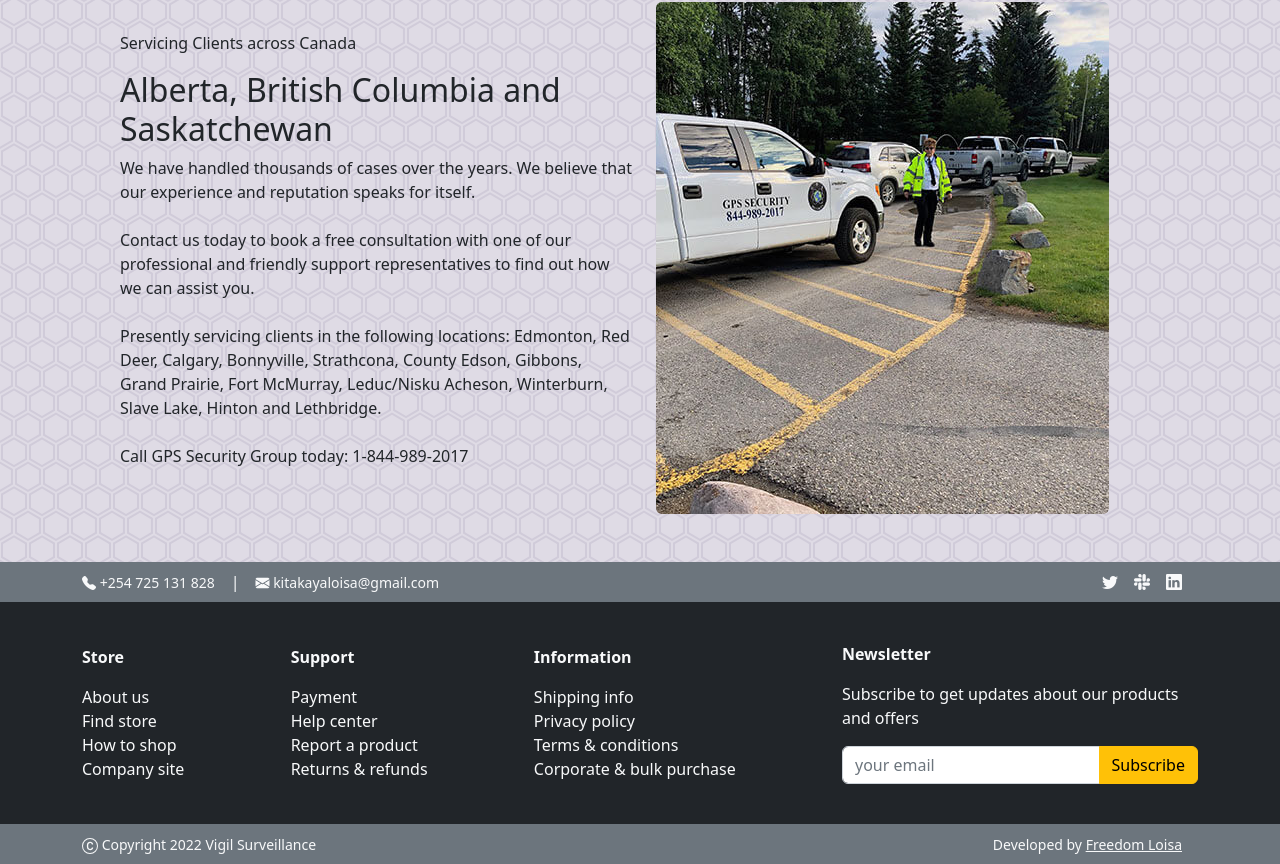
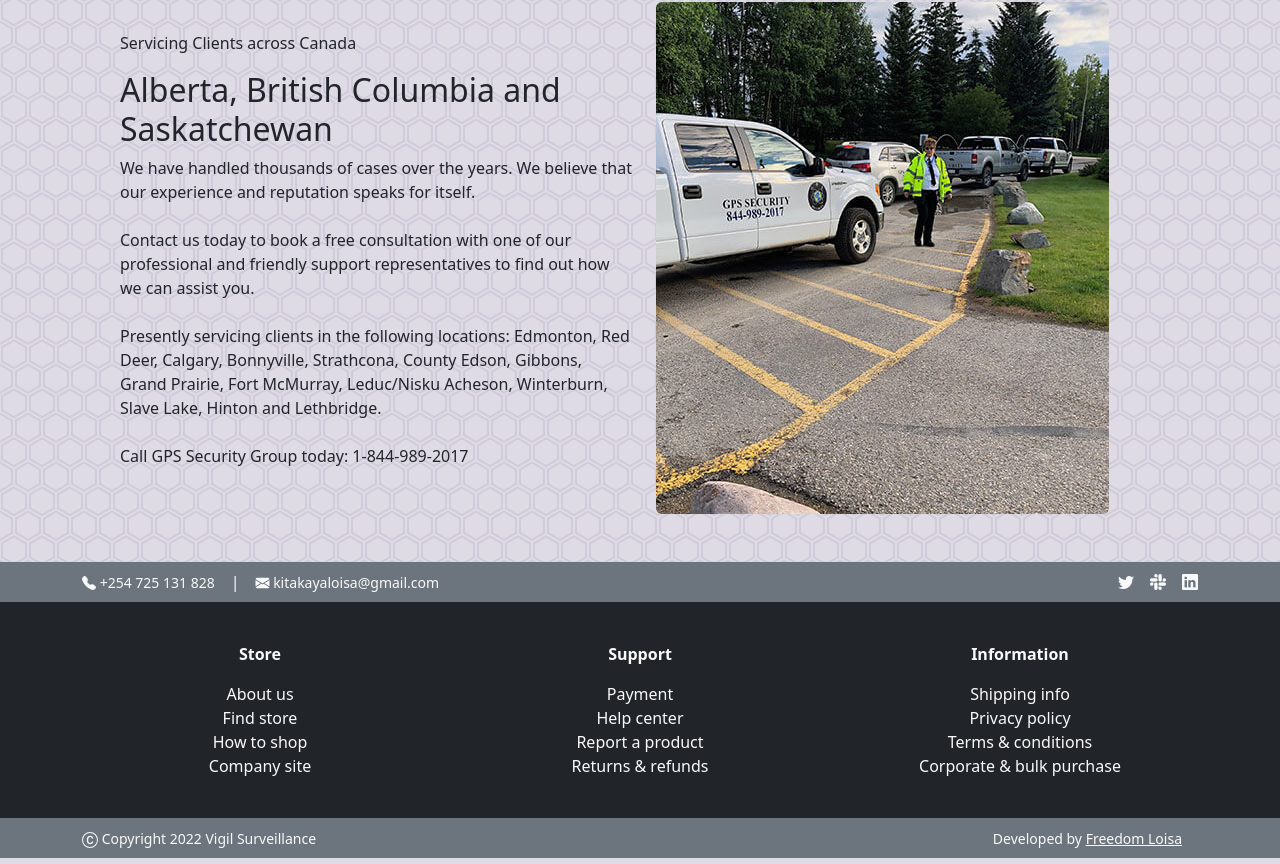
Before and after one commit to LoisaKitakaya/Vigil-Survailance, a React (Create React App) app: page /about in a window 1280 px wide. Shown: the part 755-1619 px from the top of the page. Built offline with nearby package versions, Linux system fonts and the light colour scheme.

Commit message:
major style changes on footer

```diff
--- a/src/css/App.css
+++ b/src/css/App.css
@@ -81,6 +81,12 @@ form .row .col-6 {
   margin: 0 0.5rem !important;
 }
 
+.col-4 {
+  display: flex !important;
+  align-items: center !important;
+  flex-direction: column !important;
+}
+
 /* media query for responsiveness */
 
 @media screen and (max-width: 600px) {
--- a/src/layout/Footer.jsx
+++ b/src/layout/Footer.jsx
@@ -36,7 +36,7 @@ const Footer = () => {
             </a>
             <a
               href="https://twitter.com/FreedomLoisa"
-              className="contact-icons top-links"
+              className="contact-icons"
             >
               <i className="bi bi-linkedin fs-6 text-light"></i>
             </a>
@@ -46,7 +46,7 @@ const Footer = () => {
       {/* separator */}
       <nav className="navbar navbar-expand-lg navbar-dark bg-dark">
         <div className="container row text-light footer">
-          <div className="col-auto">
+          <div className="col-4">
             <strong>
               <p>Store</p>
             </strong>
@@ -66,7 +66,7 @@ const Footer = () => {
               Company site
             </a>
           </div>
-          <div className="col-auto">
+          <div className="col-4">
             <strong>
               <p>Support</p>
             </strong>
@@ -83,7 +83,7 @@ const Footer = () => {
               Returns {"&"} refunds
             </Link>
           </div>
-          <div className="col-auto">
+          <div className="col-4">
             <strong>
               <p>Information</p>
             </strong>
@@ -99,27 +99,6 @@ const Footer = () => {
             <Link to={"/bulkpurchase"} className="nav-link">
               Corporate {"&"} bulk purchase
             </Link>
-          </div>
-          <div className="col-4">
-            <strong>
-              <p>Newsletter</p>
-            </strong>
-            <p>Subscribe to get updates about our products and offers</p>
-            <form className="d-flex" role="search">
-              <div className="input-group">
-                <input
-                  className="form-control"
-                  name="newsletter"
-                  type="email"
-                  placeholder="your email"
-                  aria-label="Subscribe"
-                  required
-                />
-                <button className="btn btn-warning" type="submit">
-                  Subscribe
-                </button>
-              </div>
-            </form>
           </div>
         </div>
       </nav>
```
Lines whose indentation alone changed are shown as unchanged.
